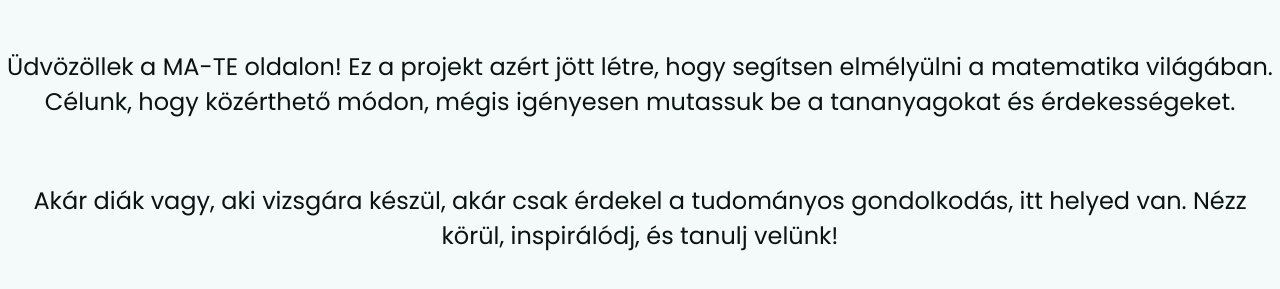
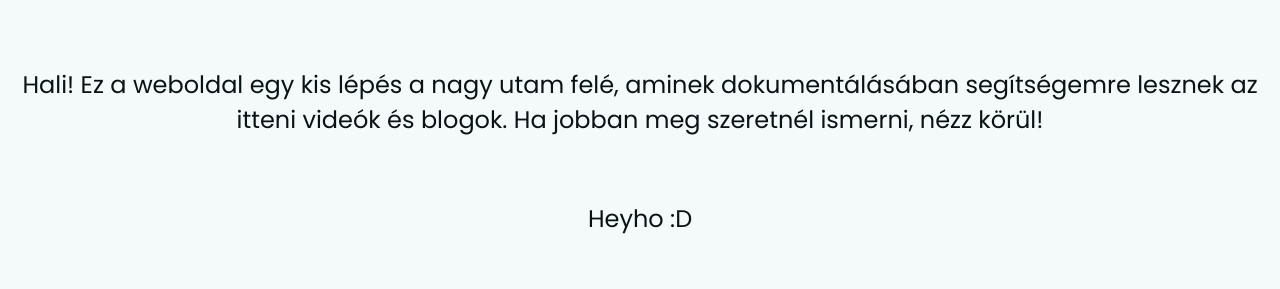
Before and after one commit to Mhoraya/MA-TE, a plain HTML site: page bemutatkozas.html in a window 1280 px wide. Shown: the part 235-524 px from the top of the page. Drawn offline with Linux system fonts and the light colour scheme.

Commit message:
Update bemutatkozas.html

```diff
--- a/bemutatkozas.html
+++ b/bemutatkozas.html
@@ -42,12 +42,10 @@
     <section class="hero">
       <h1>Bemutatkozás</h1>
       <p>
-        Üdvözöllek a MA-TE oldalon! Ez a projekt azért jött létre, hogy segítsen elmélyülni a matematika világában.
-        Célunk, hogy közérthető módon, mégis igényesen mutassuk be a tananyagokat és érdekességeket.
+       Hali! Ez a weboldal egy kis lépés a nagy utam felé, aminek dokumentálásában segítségemre lesznek az itteni videók és blogok. Ha jobban meg szeretnél ismerni, nézz körül!
       </p>
       <p>
-        Akár diák vagy, aki vizsgára készül, akár csak érdekel a tudományos gondolkodás, itt helyed van.
-        Nézz körül, inspirálódj, és tanulj velünk!
+        Heyho :D
       </p>
     </section>
   </main>
```
